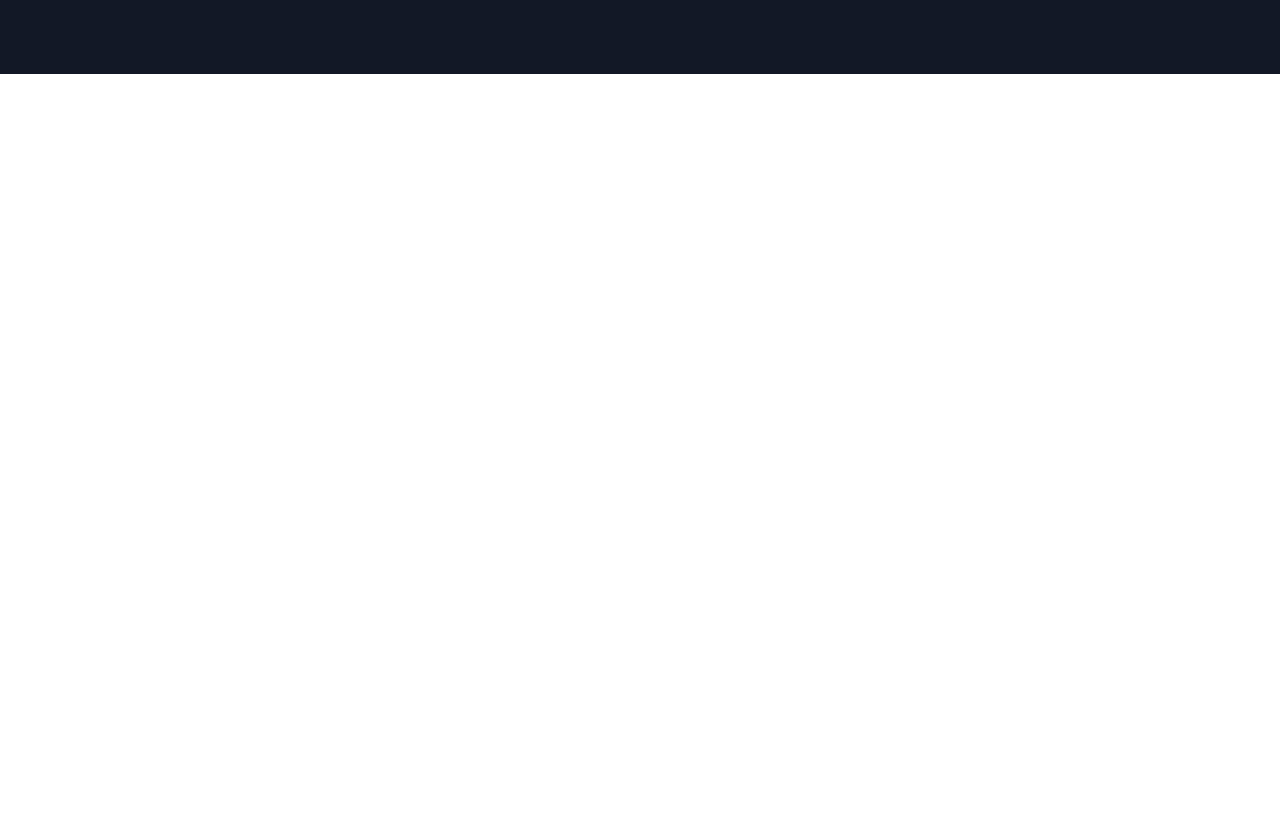
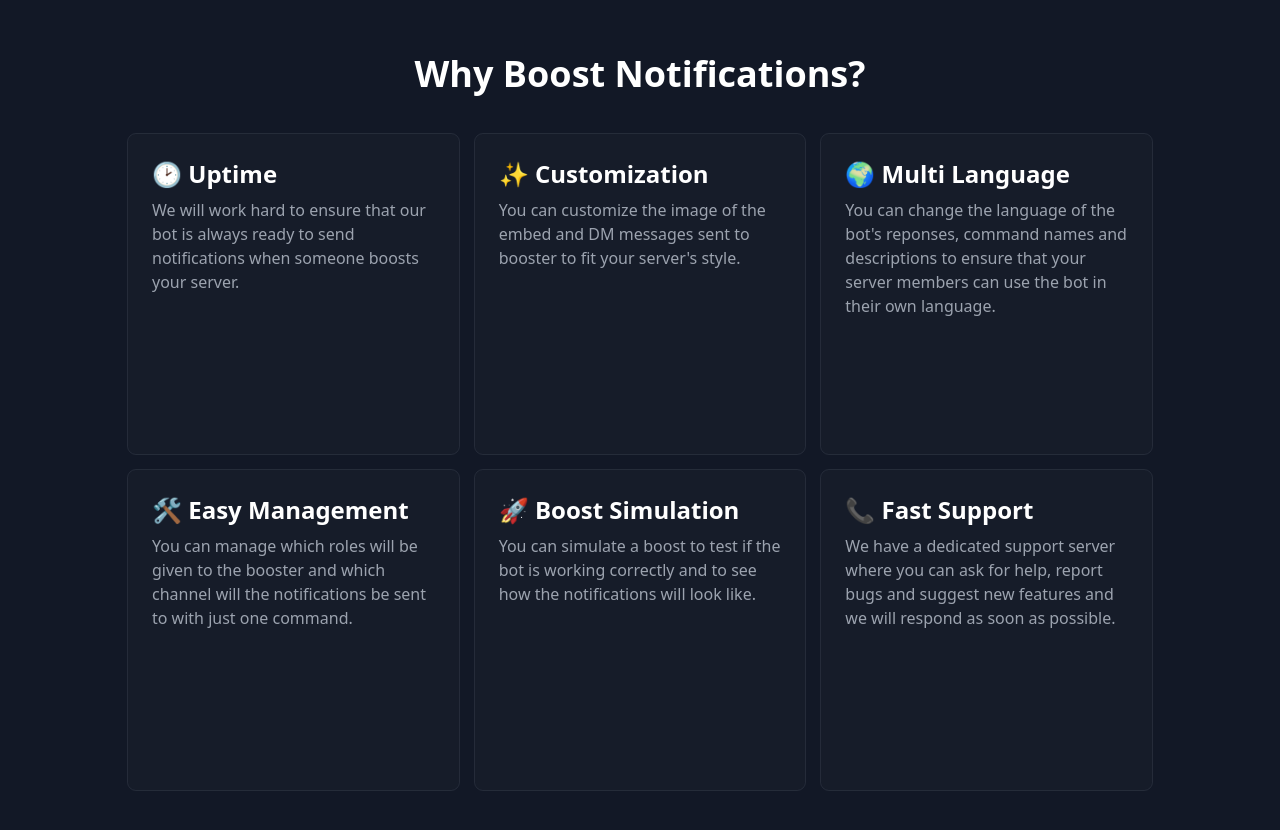
Before and after one commit to RappyBots/Boost-Frontend, a SvelteKit app: page / in a window 1280 px wide. Shown: the part 806-1636 px from the top of the page. Before the commit the page ends 880 px from the top, so only its background shows below. Built offline with nearby package versions, Linux system fonts and the light colour scheme.

Commit message:
Add cards

```diff
--- /dev/null
+++ b/src/components/Card.svelte
@@ -0,0 +1,10 @@
+<script>
+    export let title = "";
+</script>
+
+<div class="h-80 bg-[#ffffff04] rounded-lg outline outline-1 outline-[#cbd5e11a] p-6 space-y-2">
+    <div class="text-2xl font-semibold">{title}</div>
+    <div class="text-md text-gray-400">
+        <slot/>
+    </div>
+</div>
--- a/src/routes/+page.svelte
+++ b/src/routes/+page.svelte
@@ -4,10 +4,12 @@
 
 <script>
 	import Button from '$components/Button.svelte';
+	import Card from '$components/Card.svelte';
+
 	import Logo from "$lib/images/logo.webp"
 </script>
 
-<div class="min-h-[880px] max-w-5xl pt-32 md:pt-64 text-center space-y-12 mx-10 lg:mx-auto">
+<div class="min-h-[820px] max-w-5xl pt-32 md:pt-64 text-center space-y-12 mx-10 lg:mx-auto">
 	<div class="text-4xl md:text-5xl font-black bg-gradient-to-b from-white to-gray-600 bg-clip-text text-transparent">
 		The best way to get notified when your members boost your server
 	</div>
@@ -27,3 +29,30 @@
 		</Button>
 	</div>
 </div>
+
+
+<div class="max-w-5xl mx-10 lg:mx-auto py-10">
+	<div class="text-3xl md:text-4xl font-bold text-center">Why Boost Notifications?</div>
+
+	<!-- Cards -->
+	<div class="grid gap-4 mt-10 grid-cols-1 sm:grid-cols-2 md:grid-cols-3">
+		<Card title="🕑 Uptime">
+			We will work hard to ensure that our bot is always ready to send notifications when someone boosts your server.
+		</Card>
+		<Card title="✨ Customization">
+			You can customize the image of the embed and DM messages sent to booster to fit your server's style.
+		</Card>
+		<Card title="🌍 Multi Language">
+			You can change the language of the bot's reponses, command names and descriptions to ensure that your server members can use the bot in their own language.
+		</Card>
+		<Card title="🛠️ Easy Management">
+			You can manage which roles will be given to the booster and which channel will the notifications be sent to with just one command.
+		</Card>
+		<Card title="🚀 Boost Simulation">
+			You can simulate a boost to test if the bot is working correctly and to see how the notifications will look like.
+		</Card>
+		<Card title="📞 Fast Support">
+			We have a dedicated support server where you can ask for help, report bugs and suggest new features and we will respond as soon as possible.
+		</Card>
+	</div>
+</div>
```
